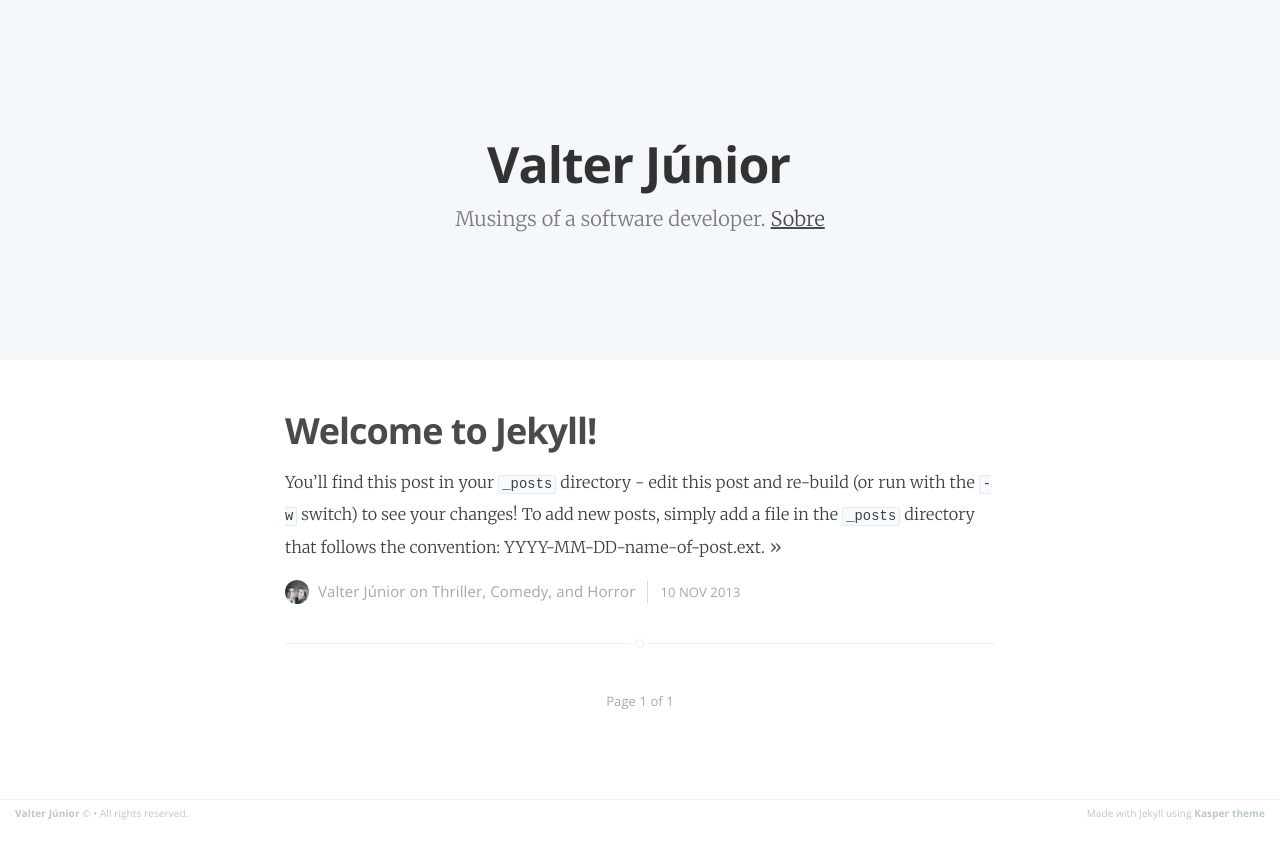
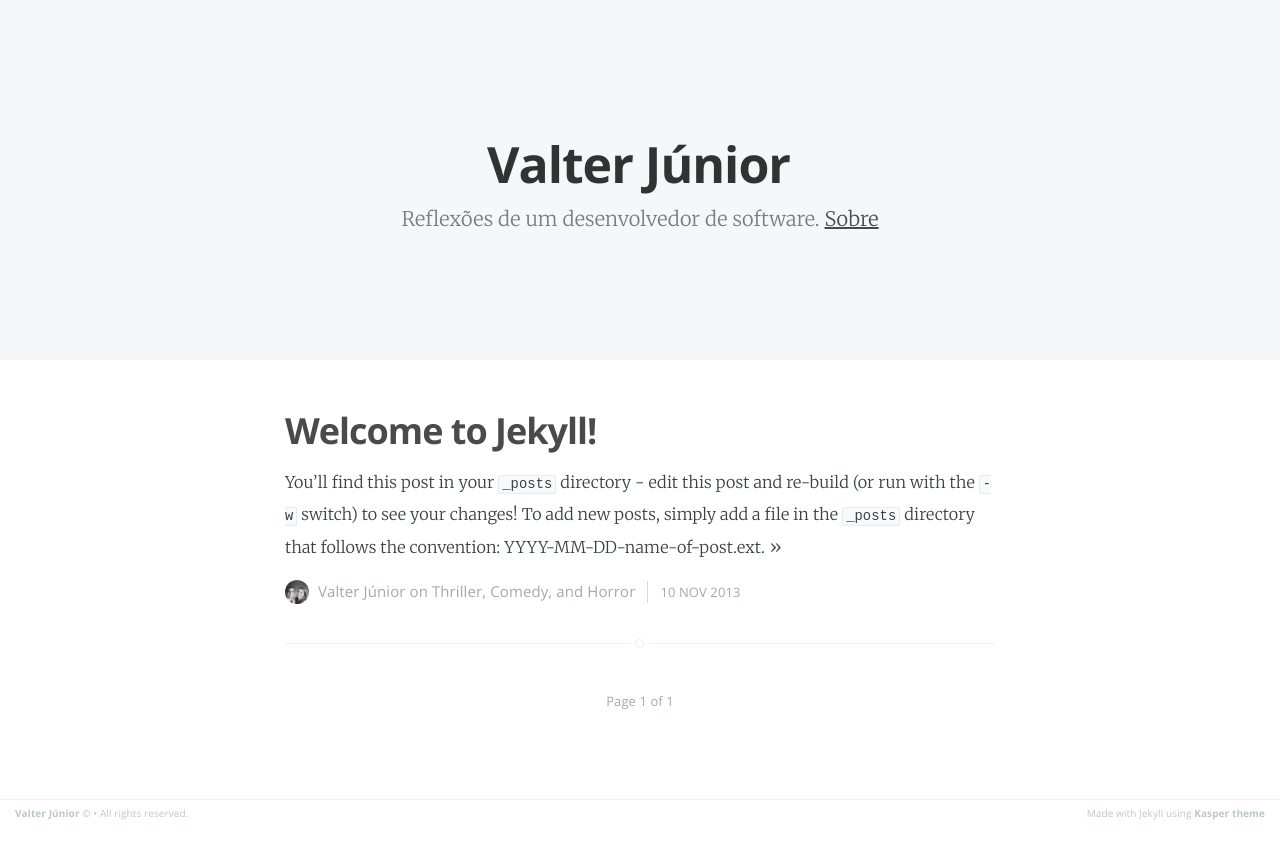
Before and after one commit to jvcjunior/jvcjunior.github.io, a Jekyll site: the page built from index.html, in a window 1280 px wide. Shown: the top 859 px of the page. Built offline with Jekyll 4.4.1, drawn with Linux system fonts in a browser that asks for light colours; Markdown is read by kramdown in place of the engine named in the settings; the list of posts is cut into pages by our own code.

Commit message:
Update _config.yml

```diff
--- a/_config.yml
+++ b/_config.yml
@@ -1,7 +1,7 @@
 name: Valter Júnior
-description: Musings of a software developer
-meta_description: "Valter Júnior, musings of a software developer"
-keywords: "software development, software quality, engineering, agile, testing"
+description: Reflexões de um desenvolvedor de software
+meta_description: "Valter Júnior, reflexões de um desenvolvedor de software"
+keywords: "desenvolvimento de software, qualidade de software, agile, testes, engenharia de software"
 
 markdown: redcarpet
 highlighter: pygments
```
